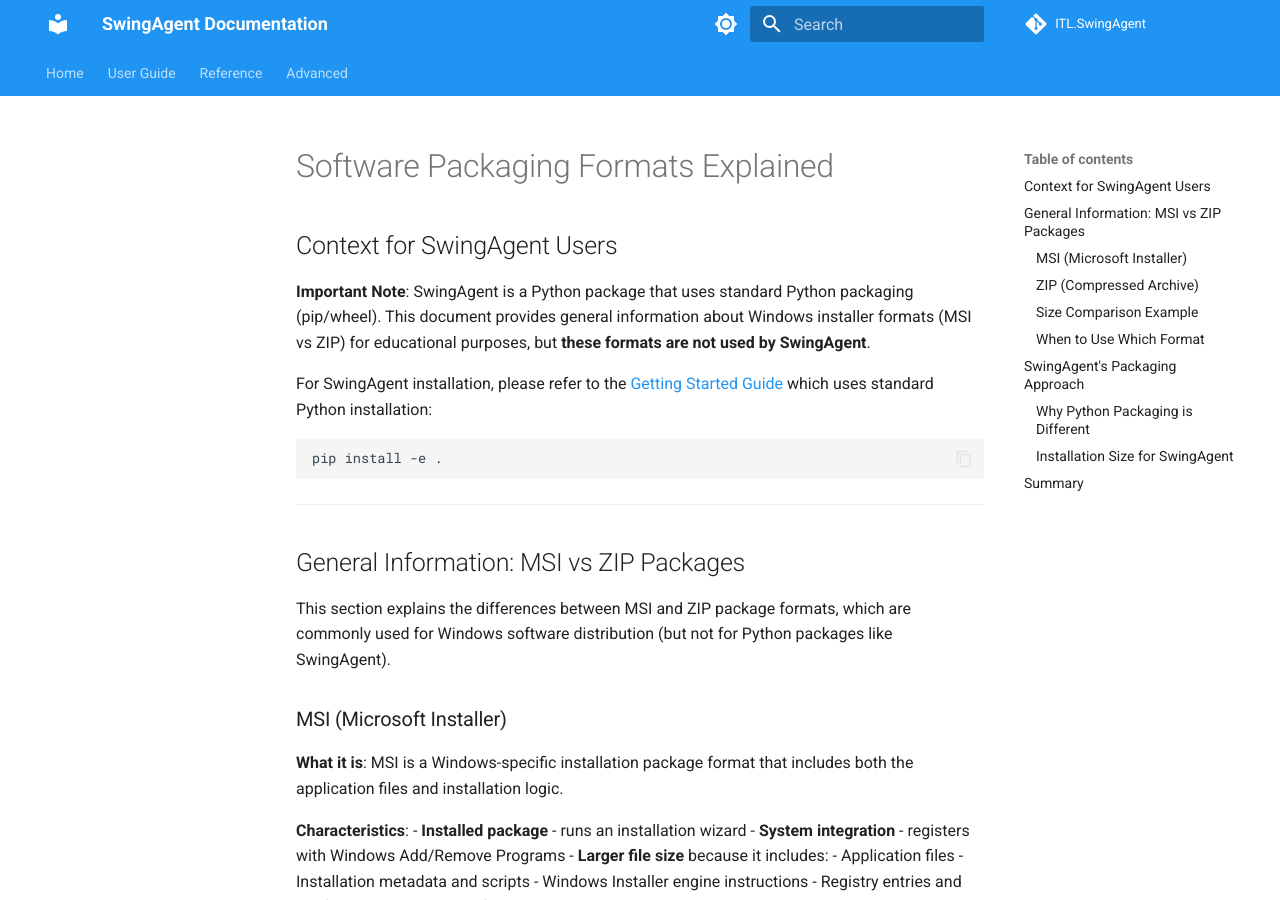
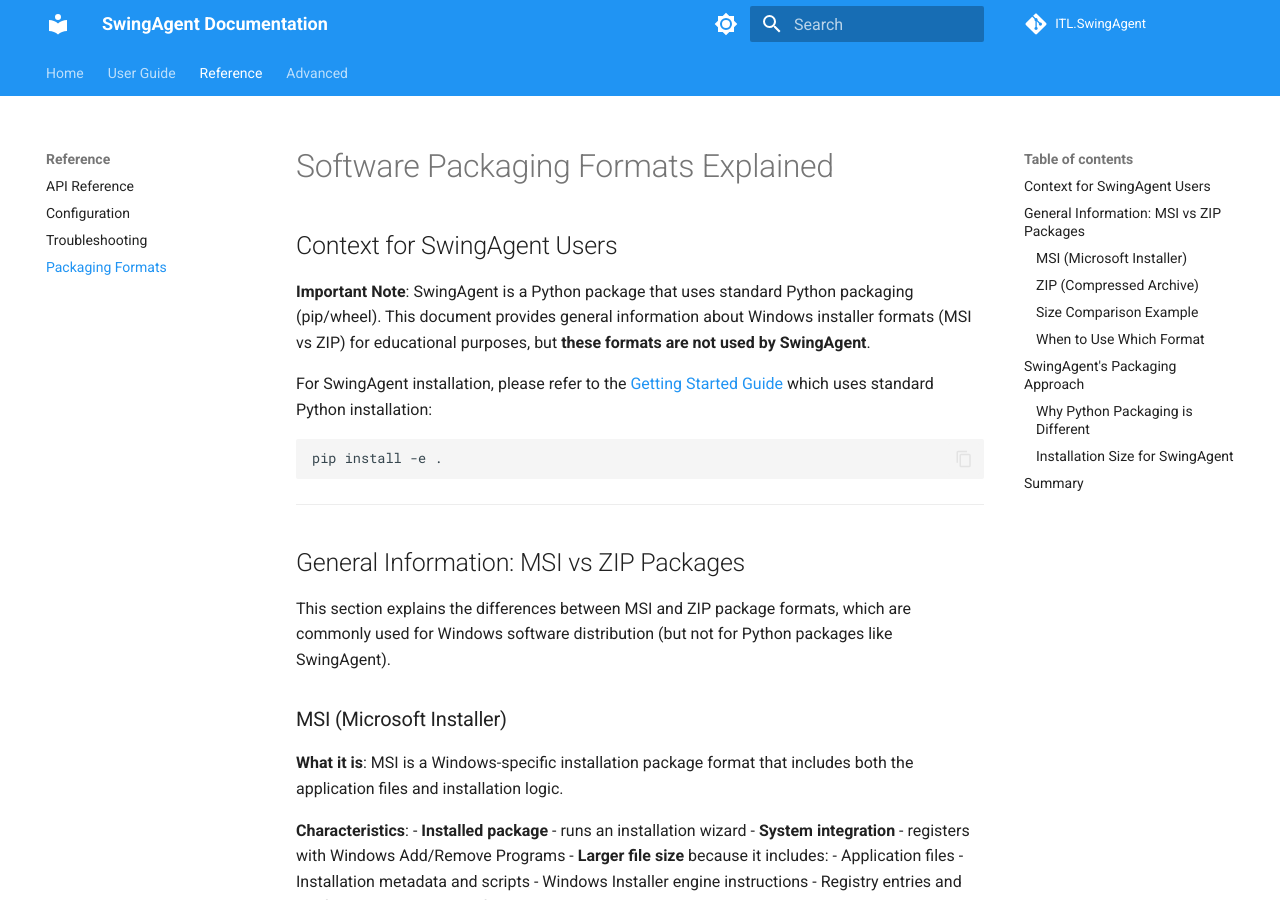
Before and after one commit to ITlusions/ITL.SwingAgent, an MkDocs documentation site: the page built from docs/packaging-formats.md, in a window 1280 px wide and 900 px high. Built offline with MkDocs 1.6.1 and Material for MkDocs 9.7.7, drawn with Linux system fonts in a browser that asks for light colours; comment, search, counter and statistics services are not loaded; the version menu is left out.

Commit message:
Add packaging-formats.md to mkdocs navigation
Co-authored-by: nielsweistra <7041359+nielsweistra@users.noreply.github.com>

```diff
--- a/mkdocs.yml
+++ b/mkdocs.yml
@@ -17,6 +17,7 @@ nav:
     - API Reference: api-reference.md
     - Configuration: configuration.md
     - Troubleshooting: troubleshooting.md
+    - Packaging Formats: packaging-formats.md
   - Advanced:
     - Architecture: architecture.md
     - Development: development.md
```
